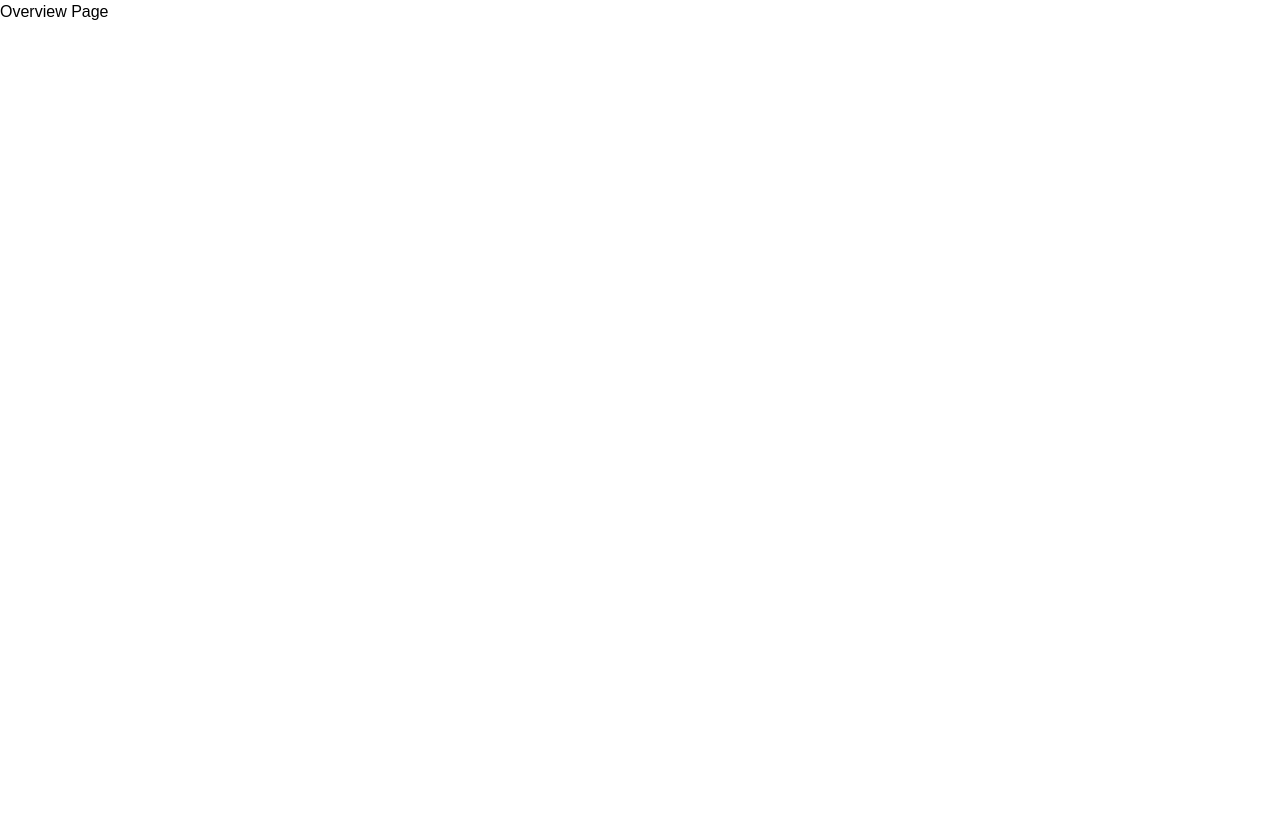
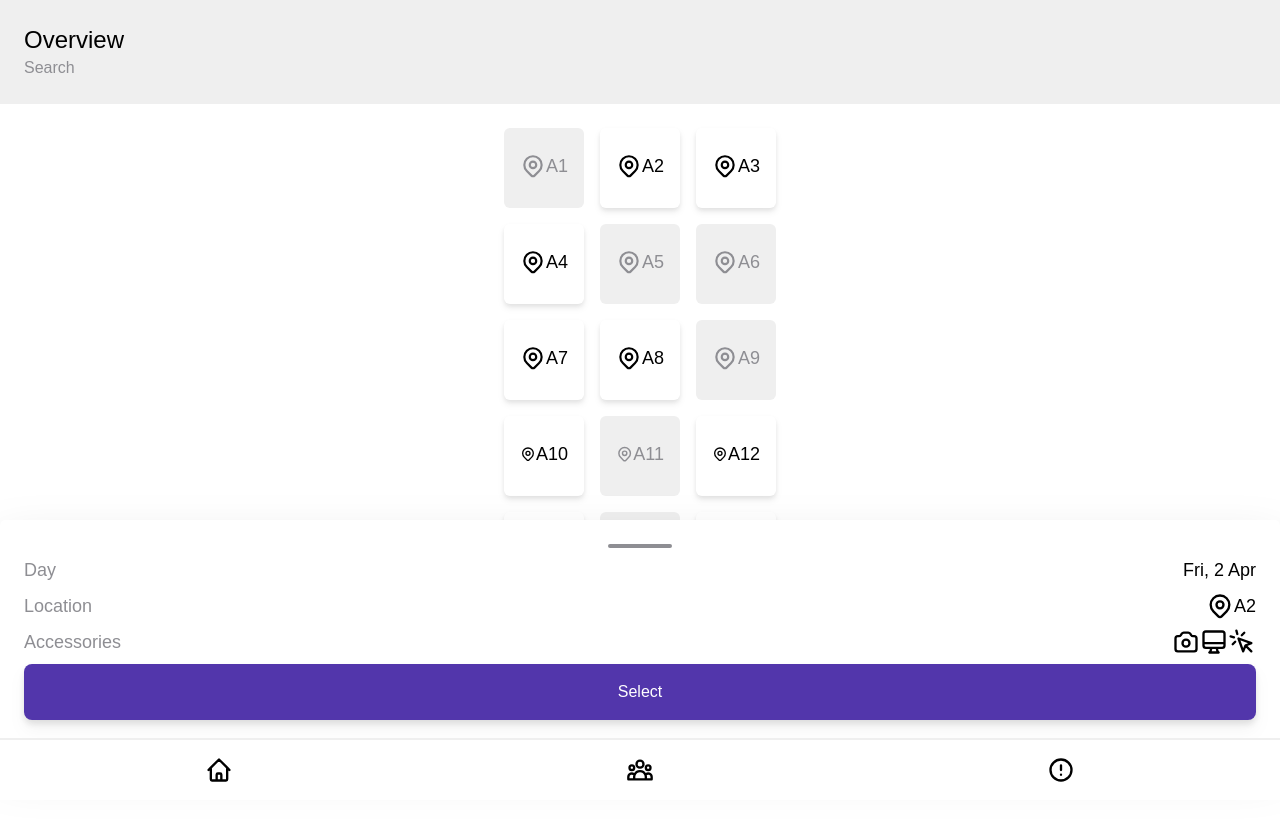
Before and after one commit to tomasvdlaan/cgi-res-frontend, a React (Create React App) app: page /reservations in a window 1280 px wide. Shown: the top 820 px of the page. Built offline with nearby package versions, Linux system fonts and the light colour scheme.

Commit message:
finished reservation pages with styling (broken "auto"/ "first" selector

```diff
--- a/src/glob-components/Menu.tsx
+++ b/src/glob-components/Menu.tsx
@@ -5,7 +5,7 @@ import React from "react";
 
 function Menu() {
 	return (
-		<div className="block fixed bottom-0 inset-x-0 p-4 grid grid-cols-3 gap-4 border-t-2 border-light-gray">
+		<div className="block fixed bottom-0 inset-x-0 p-4 grid grid-cols-3 gap-4 border-t-2 border-light-gray bg-white">
 			<a href="google.com" className="flex justify-center">
 				<HomeIcon className="h-7 w-7"/>
 			</a>
--- /dev/null
+++ b/src/glob-components/Overview.tsx
@@ -0,0 +1,162 @@
+import {LocationMarkerIcon} from "@heroicons/react/outline";
+import React, {useState} from "react";
+
+function Overview() {
+	const selectSeat = (event: any) => {
+		const target = event.currentTarget;
+		target.getAttribute("data-location");
+
+
+		const allWithClass = Array.from(
+			document.getElementsByClassName("active")
+		);
+
+		allWithClass.forEach(element => {
+			element.classList.remove("bg-red");
+			element.classList.remove("text-white");
+			element.classList.remove("active");
+		});
+
+		target.classList.add("bg-red");
+		target.classList.add("text-white");
+		target.classList.add("active");
+	};
+
+	return (
+		<>
+			<div className="grid place-items-center">
+				<div className="grid grid-cols-3 gap-4 p-6 content-center">
+					<div className="rounded-md bg-light-gray w-20 h-20 px-4 py-6" >
+						<div className="flex justify-left items-center font-SofiaProBold text-gray">
+							<LocationMarkerIcon className="h-7 w-7"/>
+							<div className="text-lg ">
+								A1
+							</div>
+						</div>
+					</div>
+					<div id="A2" className="rounded-md bg-white w-20 h-20 px-4 py-6 drop-shadow-md" data-location="A2" onClick={selectSeat}>
+						<div className="flex justify-left items-center font-SofiaProBold">
+							<LocationMarkerIcon className="h-7 w-7"/>
+							<div className="text-lg ">
+								A2
+							</div>
+						</div>
+					</div>
+					<div className="rounded-md bg-white w-20 h-20 px-4 py-6 drop-shadow-md" onClick={selectSeat}>
+						<div className="flex justify-left items-center font-SofiaProBold">
+							<LocationMarkerIcon className="h-7 w-7"/>
+							<div className="text-lg ">
+								A3
+							</div>
+						</div>
+					</div>
+					<div className="rounded-md bg-white w-20 h-20 px-4 py-6 drop-shadow-md" onClick={selectSeat}>
+						<div className="flex justify-left items-center font-SofiaProBold">
+							<LocationMarkerIcon className="h-7 w-7"/>
+							<div className="text-lg ">
+								A4
+							</div>
+						</div>
+					</div>
+					<div className="rounded-md bg-light-gray w-20 h-20 px-4 py-6">
+						<div className="flex justify-left items-center font-SofiaProBold text-gray">
+							<LocationMarkerIcon className="h-7 w-7"/>
+							<div className="text-lg ">
+								A5
+							</div>
+						</div>
+					</div>
+					<div className="rounded-md bg-light-gray w-20 h-20 px-4 py-6">
+						<div className="flex justify-left items-center font-SofiaProBold text-gray">
+							<LocationMarkerIcon className="h-7 w-7"/>
+							<div className="text-lg ">
+								A6
+							</div>
+						</div>
+					</div>
+					<div className="rounded-md bg-white w-20 h-20 px-4 py-6 drop-shadow-md" onClick={selectSeat}>
+						<div className="flex justify-left items-center font-SofiaProBold">
+							<LocationMarkerIcon className="h-7 w-7"/>
+							<div className="text-lg ">
+								A7
+							</div>
+						</div>
+					</div>
+					<div className="rounded-md bg-white w-20 h-20 px-4 py-6 drop-shadow-md" onClick={selectSeat}>
+						<div className="flex justify-left items-center font-SofiaProBold">
+							<LocationMarkerIcon className="h-7 w-7"/>
+							<div className="text-lg ">
+								A8
+							</div>
+						</div>
+					</div>
+					<div className="rounded-md bg-light-gray w-20 h-20 px-4 py-6">
+						<div className="flex justify-left items-center font-SofiaProBold text-gray">
+							<LocationMarkerIcon className="h-7 w-7"/>
+							<div className="text-lg ">
+								A9
+							</div>
+						</div>
+					</div>
+					<div className="rounded-md bg-white w-20 h-20 px-4 py-6 drop-shadow-md" onClick={selectSeat}>
+						<div className="flex justify-left items-center font-SofiaProBold">
+							<LocationMarkerIcon className="h-7 w-7"/>
+							<div className="text-lg ">
+								A10
+							</div>
+						</div>
+					</div>
+					<div className="rounded-md bg-light-gray w-20 h-20 px-4 py-6">
+						<div className="flex justify-left items-center font-SofiaProBold text-gray">
+
+							<LocationMarkerIcon className="h-7 w-7"/>
+							<div className="text-lg ">
+								A11
+							</div>
+						</div>
+					</div>
+					<div className="rounded-md bg-white w-20 h-20 px-4 py-6 drop-shadow-md" onClick={selectSeat}>
+						<div className="flex justify-left items-center font-SofiaProBold">
+							<LocationMarkerIcon className="h-7 w-7"/>
+							<div className="text-lg ">
+								A12
+							</div>
+						</div>
+					</div>
+					<div className="rounded-md bg-white w-20 h-20 px-4 py-6 drop-shadow-md" onClick={selectSeat}>
+						<div className="flex justify-left items-center font-SofiaProBold">
+							<LocationMarkerIcon className="h-7 w-7"/>
+							<div className="text-lg ">
+								A13
+							</div>
+						</div>
+					</div>
+					<div className="rounded-md bg-light-gray w-20 h-20 px-4 py-6">
+						<div className="flex justify-left items-center font-SofiaProBold text-gray">
+
+							<LocationMarkerIcon className="h-7 w-7"/>
+							<div className="text-lg ">
+								A14
+							</div>
+						</div>
+					</div>
+					<div className="rounded-md bg-white w-20 h-20 px-4 py-6 drop-shadow-md" onClick={selectSeat}>
+						<div className="flex justify-left items-center font-SofiaProBold">
+							<LocationMarkerIcon className="h-7 w-7"/>
+							<div className="text-lg ">
+								A15
+							</div>
+						</div>
+					</div>
+				</div>
+			</div>
+		</>
+	);
+}
+// const defaultSelection = document.getElementById("A2") as HTMLElement;
+// defaultSelection.classList.add("bg-red");
+// defaultSelection.classList.add("text-white");
+// defaultSelection.classList.add("active");
+// console.log(defaultSelection);
+
+export default Overview;
--- /dev/null
+++ b/src/glob-components/PopUp.tsx
@@ -0,0 +1,46 @@
+import {LocationMarkerIcon, CameraIcon, DesktopComputerIcon, CursorClickIcon} from "@heroicons/react/outline";
+import React from "react";
+
+function PopUp() {
+	return (
+		<>
+			<div className="block bottom-14 rounded-md fixed inset-x-0">
+				<div className="rounded-md bg-white h-52 p-6 h-full drop-shadow-2xl">
+
+					<hr className="flex-grow border-2 w-16 mx-auto rounded border-gray"/>
+					<div className="grid grid-cols-2 gap-2 py-2 place-content-between">
+						<div className="text-lg text-gray">
+							Day
+						</div>
+						<div className="flex justify-end font-SofiaProBold">
+							<div className="text-lg ">
+								Fri, 2 Apr
+							</div>
+						</div>
+						<div className="text-lg text-gray">
+							Location
+						</div>
+						<div className="flex justify-end font-SofiaProBold">
+							<LocationMarkerIcon className="h-7 w-7"/>
+							<div className="text-lg ">
+								A2
+							</div>
+						</div>
+						<div className="text-lg text-gray ">
+							Accessories
+						</div>
+						<div className="flex justify-end font-SofiaProBold">
+							<CameraIcon className="h-7 w-7"/>
+							<DesktopComputerIcon className="h-7 w-7"/>
+							<CursorClickIcon className="h-7 w-7"/>
+						</div>
+					</div>
+					<button className="drop-shadow-lg bottom rounded-lg bg-purple text-white p-4 w-full">Select</button>
+				</div>
+			</div>
+
+		</>
+	);
+}
+
+export default PopUp;
--- a/src/pages/reservations/overview/ReservationsOverviewPage.tsx
+++ b/src/pages/reservations/overview/ReservationsOverviewPage.tsx
@@ -1,9 +1,37 @@
+
+import Menu from "../../../glob-components/Menu";
+import Overview from "../../../glob-components/Overview";
+import PopUp from "../../../glob-components/PopUp";
+
 import React from "react";
 
 
 function ReservationsOverviewPage() {
 	return (
-		<div>Overview Page</div>
+		<div className="">
+			<div className="bg-light-gray p-6">
+				<div className="grid grid-cols-3 gap-2">
+					<div className="col-span-2">
+						<div className="text-2xl font-SofiaProBold">
+							Overview
+						</div>
+						<div className="text text-gray font-SofiaProLight">
+							Search
+						</div>
+					</div>
+				</div>
+			</div>
+
+			<div>
+				<Overview/>
+			</div>
+
+			<div className="h-[45vh]">
+				<PopUp/>
+			</div>
+
+			<Menu/>
+		</div>
 	);
 }
 
```
